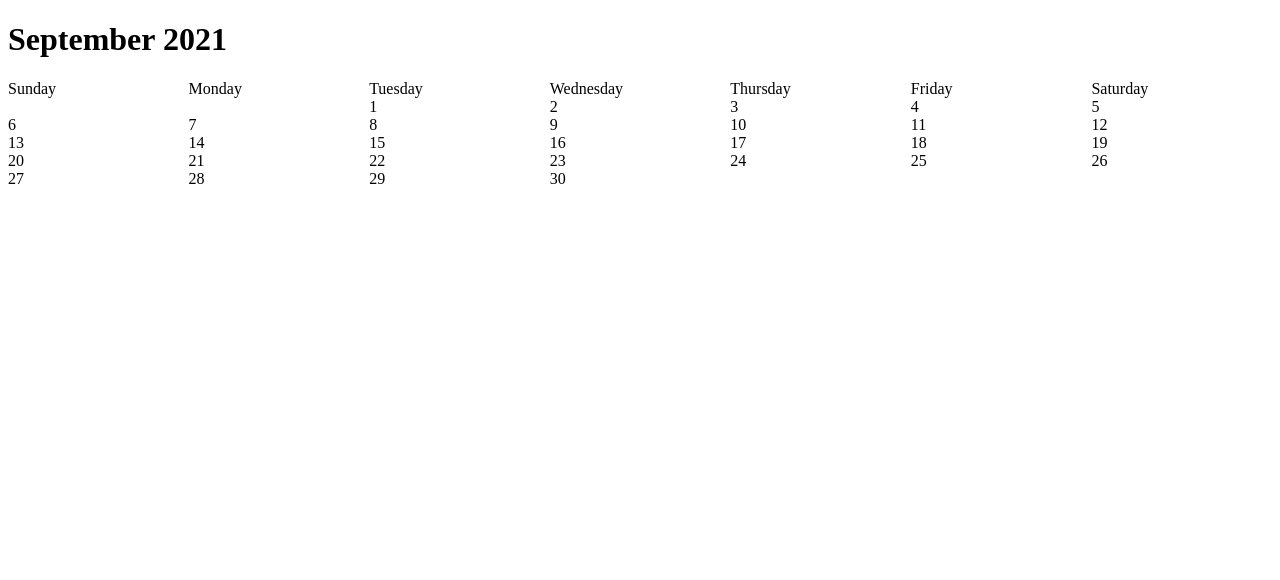
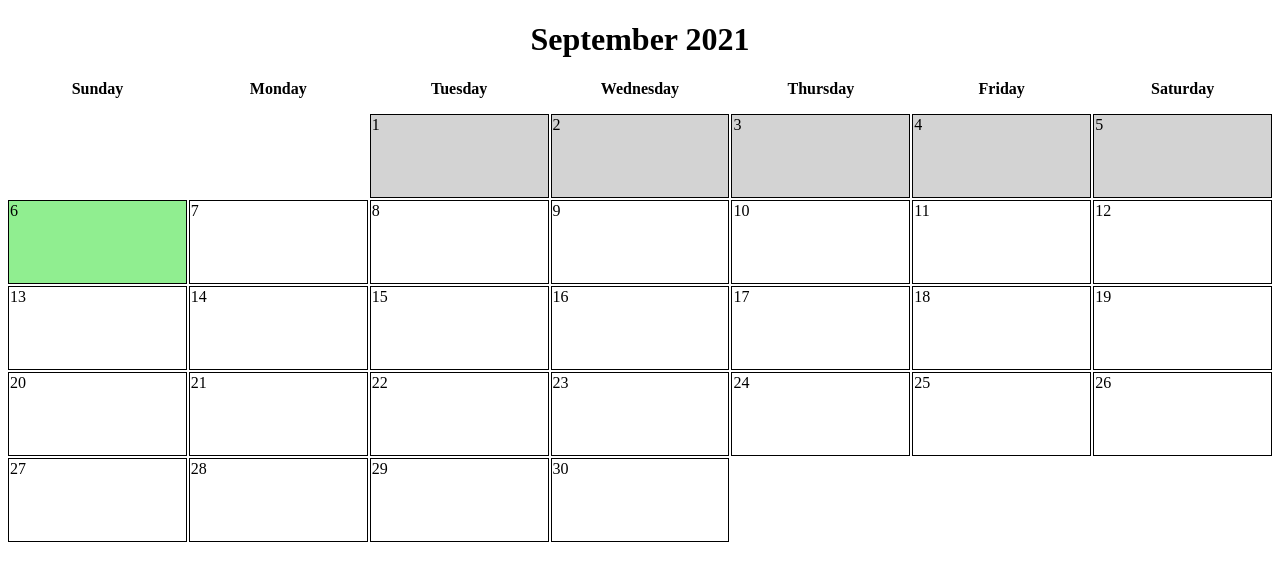
Before and after one commit to arvagas/prompt-frontend, a React app: page / in a window 1280 px wide. Shown: the top 580 px of the page. Built offline with nearby package versions, Linux system fonts and the light colour scheme.

Commit message:
added simple styling for better viewing

```diff
--- a/src/index.css
+++ b/src/index.css
@@ -1,5 +1,36 @@
+.month-header {
+  text-align: center;
+}
+
 .day-of-week,
 .date-grid {
   display: grid;
   grid-template-columns: repeat(7, 1fr);
+  grid-gap: 2px;
 }
+
+.day-of-week {
+  text-align: center;
+  font-weight: bold;
+  margin-bottom: 1rem;
+}
+
+.date {
+  height: 5rem;
+  border: 1px solid black;
+  padding: 1px;
+}
+
+.date:hover:not(.past) {
+  cursor: pointer;
+  border: 1px solid blue;
+  background-color: lightcyan;
+}
+
+.past {
+  background-color: lightgray;
+}
+
+.today {
+  background-color: lightgreen;
+}
```
